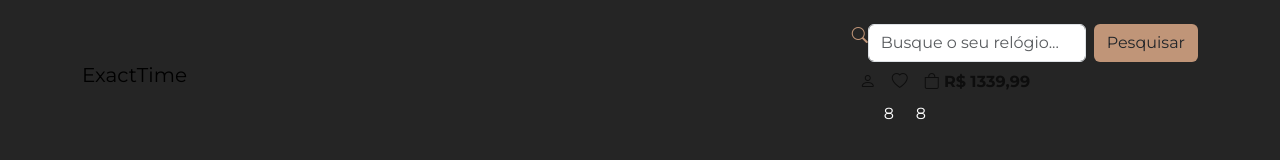
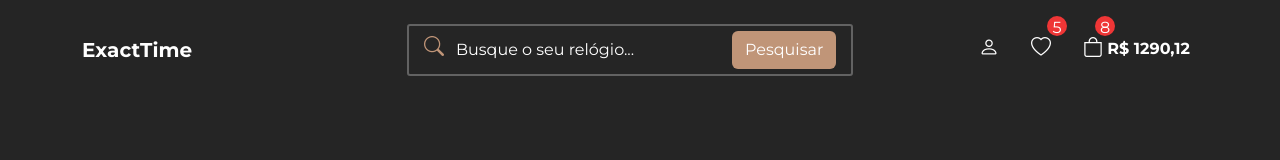
Before and after one commit to AndrewDeras/ExactTime, a plain HTML site: page index.html in a window 1280 px wide. Drawn offline with nearby package versions, Linux system fonts and the light colour scheme.

Commit message:
keep it up don't give up

```diff
--- a/css/style.css
+++ b/css/style.css
@@ -4,7 +4,7 @@
 
 body {
   background-color: #252525;
-  color: #fff;
+  color: #FFF;
 }
 
 .primary-bg-color {
@@ -12,11 +12,11 @@ body {
 }
 
 .secondary-bg-color {
-  background-color: #c09578;
+  background-color: #C09578;
 }
 
 .light-bg-color {
-  background-color: #fcf5eb;
+  background-color: #FCF5EB
 }
 
 .dark-bg-color {
@@ -24,7 +24,7 @@ body {
 }
 
 .primary-color {
-  color: #c09578;
+  color: #C09578;
 }
 
 .secondary-color {
@@ -32,5 +32,105 @@ body {
 }
 
 .light-color {
-  color: #fcf5eb;
+  color: #FCF5EB
 }
+
+/* NAVBAR */
+#navbar .navbar-nav {
+  flex-direction: row;
+  justify-content: flex-end;
+}
+
+#navbar .navbar-nav li {
+  margin-left: 1em;
+}
+
+#navbar a,
+#navbar button {
+  color: #FFF;
+}
+
+#navbar li {
+  position: relative;
+}
+
+#navbar i {
+  font-size: 20px;
+}
+
+#navbar span {
+  position: absolute;
+  top: -8px;
+  right: -8px;
+  width: 20px;
+  height: 20px;
+  border-radius: 50%;
+  background-color: #EF3636;
+  text-align: center;
+}
+
+#bag-item span {
+  left: 20px;
+}
+
+.navbar-brand {
+  font-weight: 700;
+  width: 100%;
+  text-align: center;
+}
+
+@media(min-width: 768px) {
+  .navbar-brand {
+    text-align: left;
+  }
+}
+
+#navbar-items {
+  justify-content: space-between;
+}
+
+@media(min-width: 768px) {
+  #navbar-items {
+    display: flex;
+    min-width: 80%;
+  }
+}
+
+#search-form,
+#news-form {
+  width: 100%;
+  margin: 2em 0;
+}
+
+@media(min-width: 768px) {
+
+  #search-form,
+  #news-form {
+    width: 50%;
+    margin: 0;
+  }
+}
+
+#search-form,
+#news-form {
+  border: 2px solid #626262;
+  border-radius: 3px;
+  padding: 5px 15px;
+}
+
+#search-form input,
+#news-form input {
+  background-color: transparent;
+  border: none;
+  color: #FFF;
+}
+
+#search-form input:focus,
+#news-form input:focus {
+  box-shadow: none;
+}
+
+#search-form input::placeholder,
+#news-form input::placeholder {
+  color: #FFF;
+}
--- a/index.html
+++ b/index.html
@@ -39,35 +39,30 @@
     <!-- NAVBAR -->
     <nav class="navbar navbar-expand-lg primary-bg-color py-4 px-2" id="navbar">
       <div class="container">
-        <a href="#" class="navbar-brand">ExactTime</a>
+        <a class="navbar-brand" href="#">ExactTime</a>
         <div id="navbar-items">
           <div></div>
           <form class="d-flex" id="search-form">
             <i class="bi bi-search primary-color"></i>
-            <input
-              type="text"
-              class="form-control me-2"
-              placeholder="Busque o seu relógio..."
-              aria-label="Search"
-            />
-            <button class="btn secondary-bg-color">Pesquisar</button>
+            <input class="form-control me-2" type="search" placeholder="Busque o seu relógio..." aria-label="Search">
+            <button class="btn secondary-bg-color" type="submit">Pesquisar</button>
           </form>
           <ul class="navbar-nav mb-2 mb-lg-0">
             <li class="nav-item">
-              <a href="#" class="nav-link">
+              <a class="nav-link" href="#">
                 <i class="bi bi-person"></i>
               </a>
             </li>
             <li class="nav-item">
-              <a href="#" class="nav-link">
+              <a class="nav-link" href="#">
                 <i class="bi bi-heart"></i>
               </a>
-              <span class="qty-info">8</span>
+              <span class="qty-info">5</span>
             </li>
-            <li class="nav-item">
-              <a href="#" class="nav-link">
+            <li class="nav-item" id="bag-item">
+              <a class="nav-link" href="#">
                 <i class="bi bi-bag"></i>
-                <b>R$ 1339,99</b>
+                <b>R$ 1290,12</b>
               </a>
               <span class="qty-info">8</span>
             </li>
```
